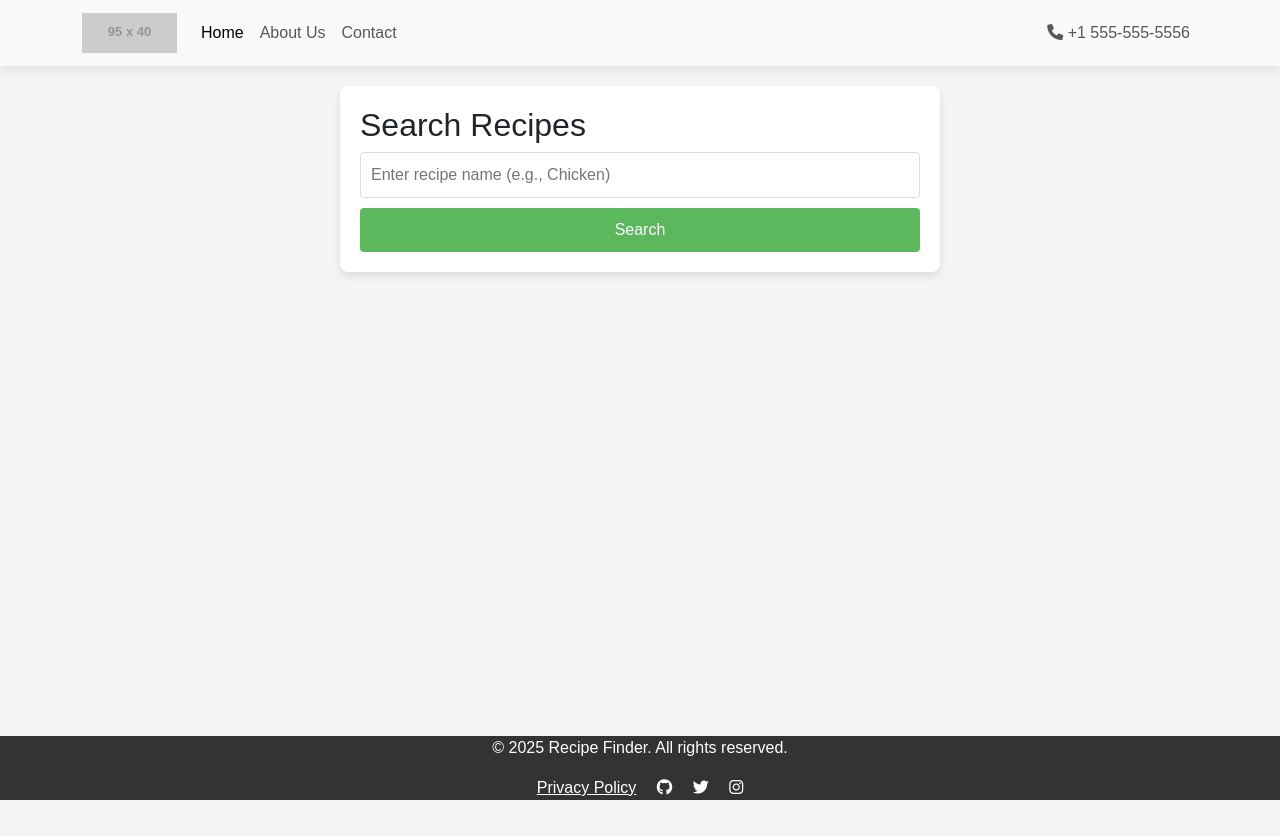
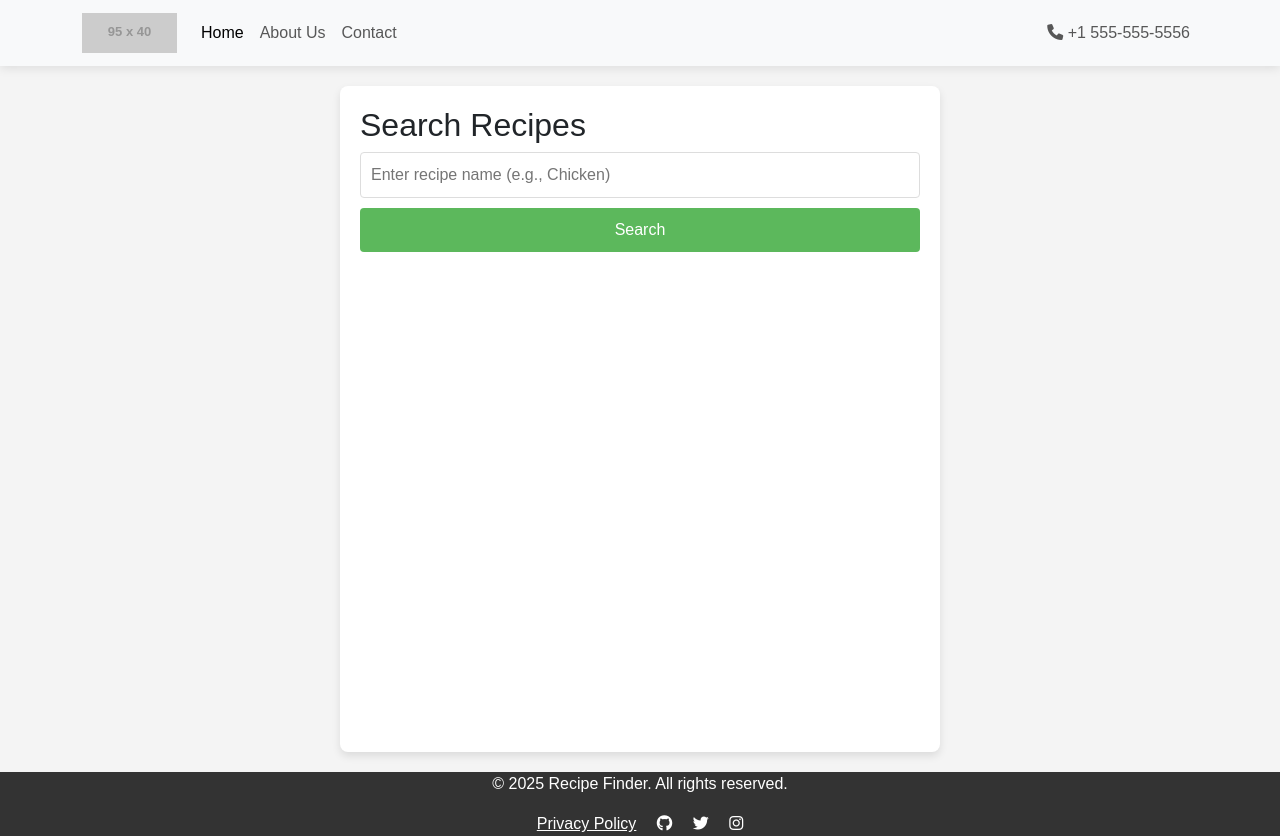
Before and after one commit to workspacereddy/recipe, a website: page index.html in a window 1280 px wide. Before the commit the page ends 800 px from the top, so only its background shows below. Drawn offline with nearby package versions, Linux system fonts and the light colour scheme; placeholder pictures from the web are drawn by us.

Commit message:
Update index.html

```diff
--- a/index.html
+++ b/index.html
@@ -37,6 +37,7 @@
             border-radius: 8px;
             box-shadow: 0 4px 8px rgba(0, 0, 0, 0.1);
             position: relative;
+            padding-bottom: 500px;
         }
         .search-container input {
             width: 100%;
@@ -88,7 +89,6 @@
             width: 100%;
         } */
         footer {
-            position: absolute;
             bottom: 0;
             left: 0;
             color: white;
```
